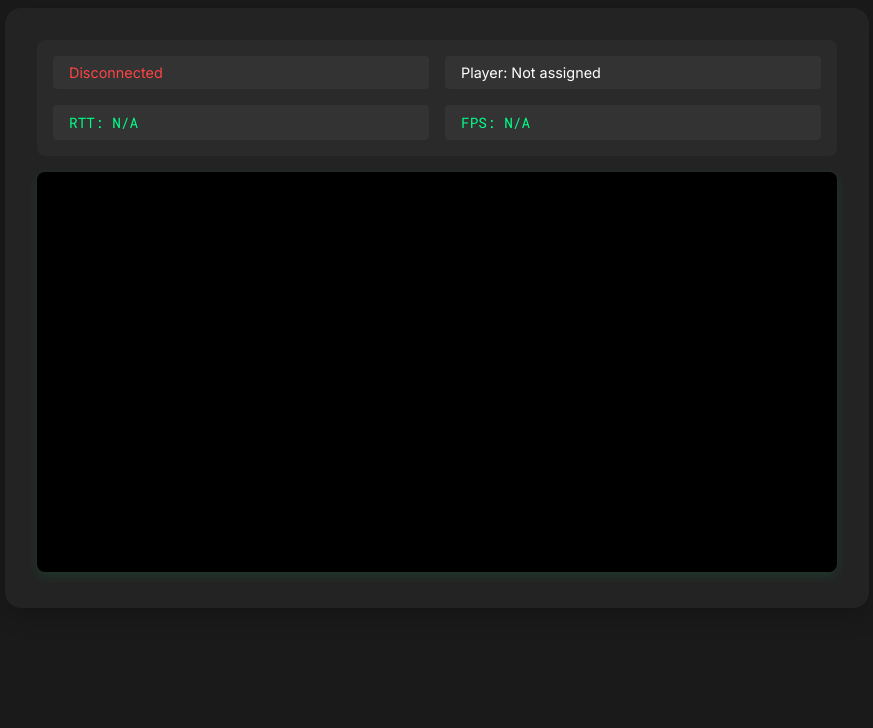
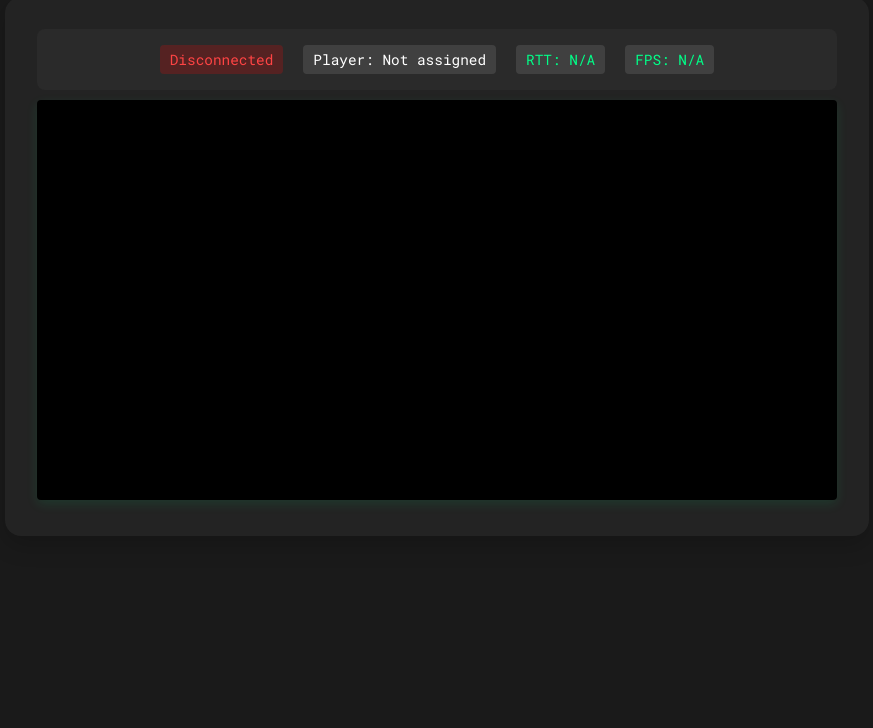
Before and after one commit to mariorht/pong-go-web, a plain HTML site: page static/index.html in a window 1280 px wide. Shown: the part 112-840 px from the top of the page, without its empty margins (203-1076 px from the left). Drawn offline with Linux system fonts and the light colour scheme.

Commit message:
estilo css

```diff
--- a/static/styles.css
+++ b/static/styles.css
@@ -8,6 +8,8 @@ body {
     flex-direction: column;
     align-items: center;
     min-height: 100vh;
+    overflow: hidden;
+    height: 100vh;
 }
 
 h1 {
@@ -17,6 +19,7 @@ h1 {
     color: #00ff88;
     text-transform: uppercase;
     letter-spacing: 2px;
+    margin: 0 0 20px 0;
 }
 
 .game-container {
@@ -24,30 +27,40 @@ h1 {
     padding: 2rem;
     border-radius: 1rem;
     box-shadow: 0 8px 24px rgba(0, 0, 0, 0.2);
+    margin-top: 20px;
 }
 
 .status-panel {
-    display: grid;
-    grid-template-columns: repeat(2, 1fr);
-    gap: 1rem;
-    margin-bottom: 1rem;
+    display: flex;
+    gap: 20px;
+    justify-content: center;
+    margin-bottom: 10px;
     background: #2a2a2a;
     padding: 1rem;
     border-radius: 0.5rem;
 }
 
 .status-item {
-    background: #333;
-    padding: 0.5rem 1rem;
-    border-radius: 0.25rem;
+    background: rgba(255, 255, 255, 0.1);
+    padding: 5px 10px;
+    border-radius: 4px;
     font-size: 0.9rem;
     display: flex;
     justify-content: space-between;
     align-items: center;
+    font-family: 'Roboto Mono', monospace;
+}
+
+.status-item.connected {
+    background: rgba(0, 255, 0, 0.2);
+}
+
+.status-item.error {
+    background: rgba(255, 0, 0, 0.2);
 }
 
 canvas {
-    border-radius: 0.5rem;
+    border-radius: 4px;
     background: #000;
     box-shadow: 0 4px 12px rgba(0, 255, 136, 0.1);
 }
```
